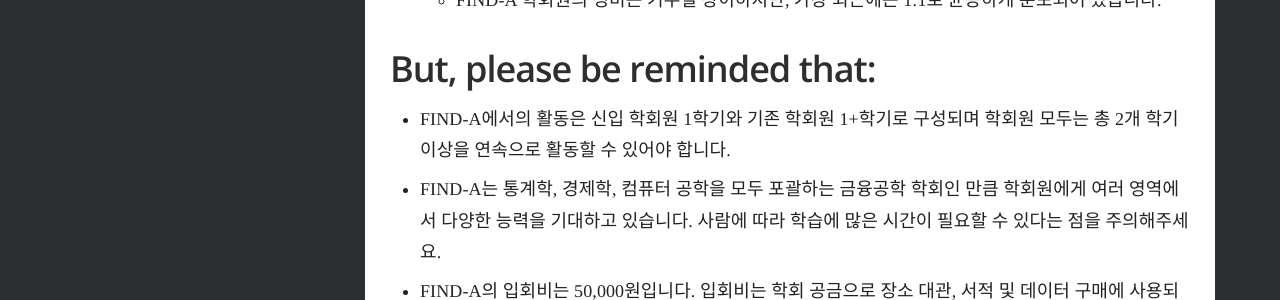
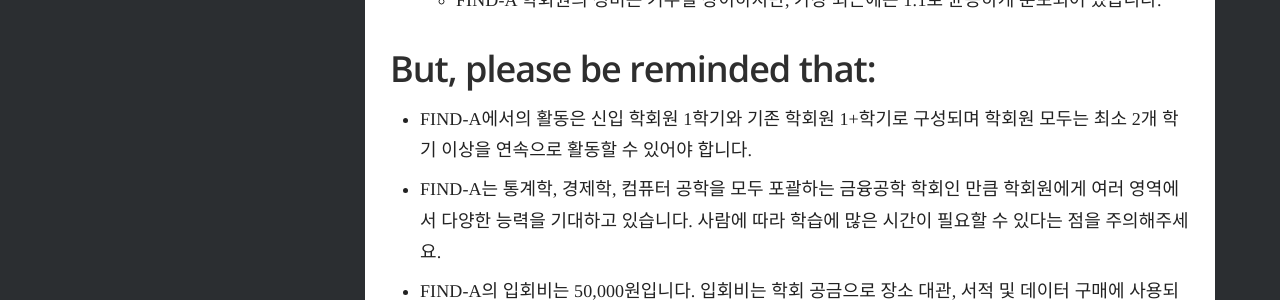
Before and after one commit to Find-A-AI/find-a-ai.github.io, a Jekyll site: the page built from _docs/3.ETC/Recruiting Info.md, in a window 1280 px wide. Shown: the part 1604-1904 px from the top of the page. Built offline with Jekyll 4.4.1, drawn with Linux system fonts in a browser that asks for light colours; some web fonts are replaced.

Commit message:
Update Recruiting Info.md

```diff
--- a/_docs/3.ETC/Recruiting Info.md
+++ b/_docs/3.ETC/Recruiting Info.md
@@ -41,7 +41,7 @@ order: 2
      - FIND-A 학회원의 성비는 기수별 상이하지만, 가장 최근에는 1:1로 균등하게 분포되어 있습니다.
 
 ## But, please be reminded that:
-  - FIND-A에서의 활동은 신입 학회원 1학기와 기존 학회원 1+학기로 구성되며 학회원 모두는 총 2개 학기 이상을 연속으로 활동할 수 있어야 합니다.
+  - FIND-A에서의 활동은 신입 학회원 1학기와 기존 학회원 1+학기로 구성되며 학회원 모두는 최소 2개 학기 이상을 연속으로 활동할 수 있어야 합니다.
   - FIND-A는 통계학, 경제학, 컴퓨터 공학을 모두 포괄하는 금융공학 학회인 만큼 학회원에게 여러 영역에서 다양한 능력을 기대하고 있습니다. 사람에 따라 학습에 많은 시간이 필요할 수 있다는 점을 주의해주세요.
   - FIND-A의 입회비는 50,000원입니다. 입회비는 학회 공금으로 장소 대관, 서적 및 데이터 구매에 사용되고 있습니다.
   - FIND-A는 학사/석사/박사과정성과 현직 등으로 이루어져 있습니다. 대학교 재적 여부와 무관하게 금융공학에 관심 있는 모든 사람을 환영하고 있으니 많은 관심 부탁드립니다.
```
